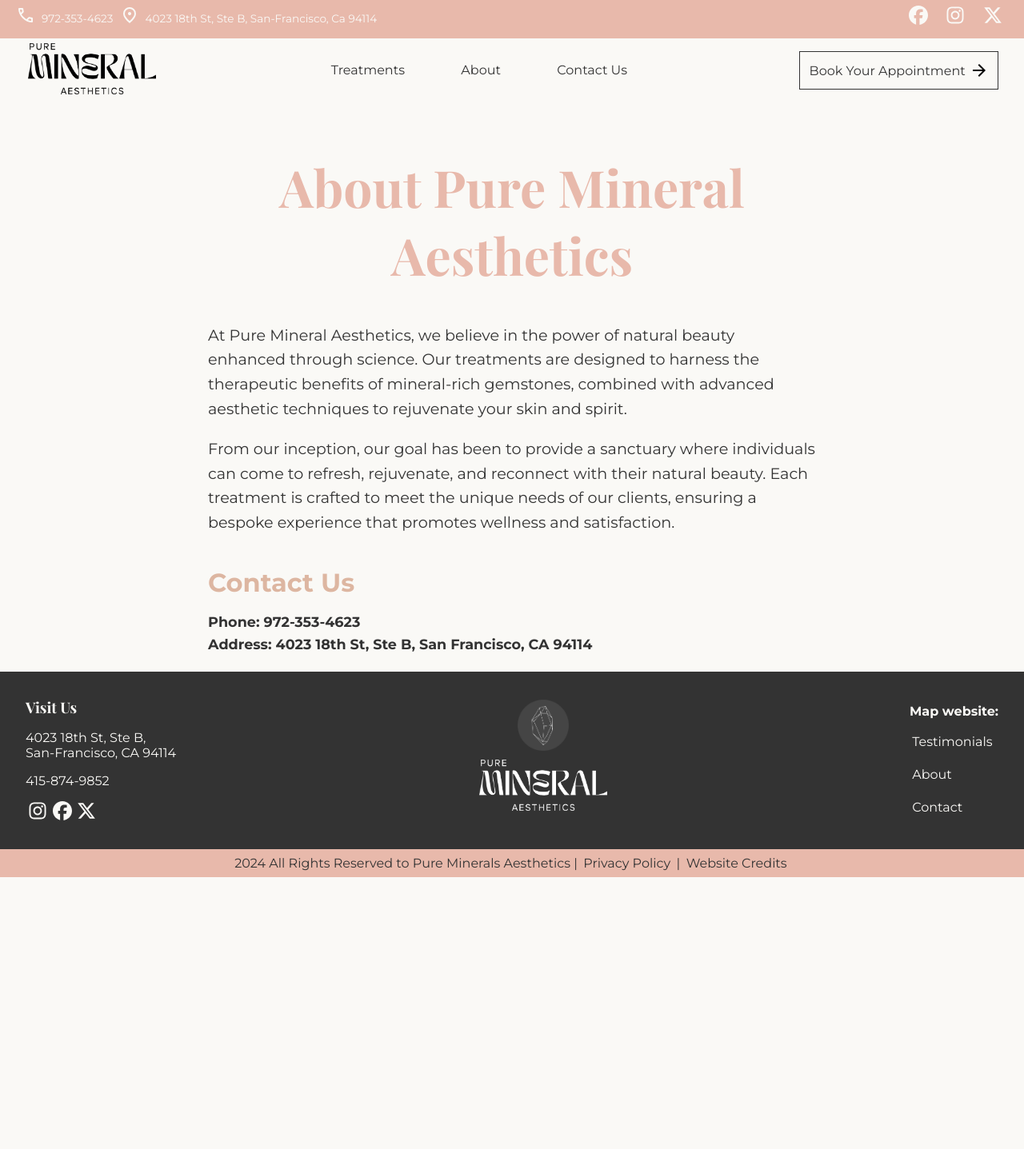
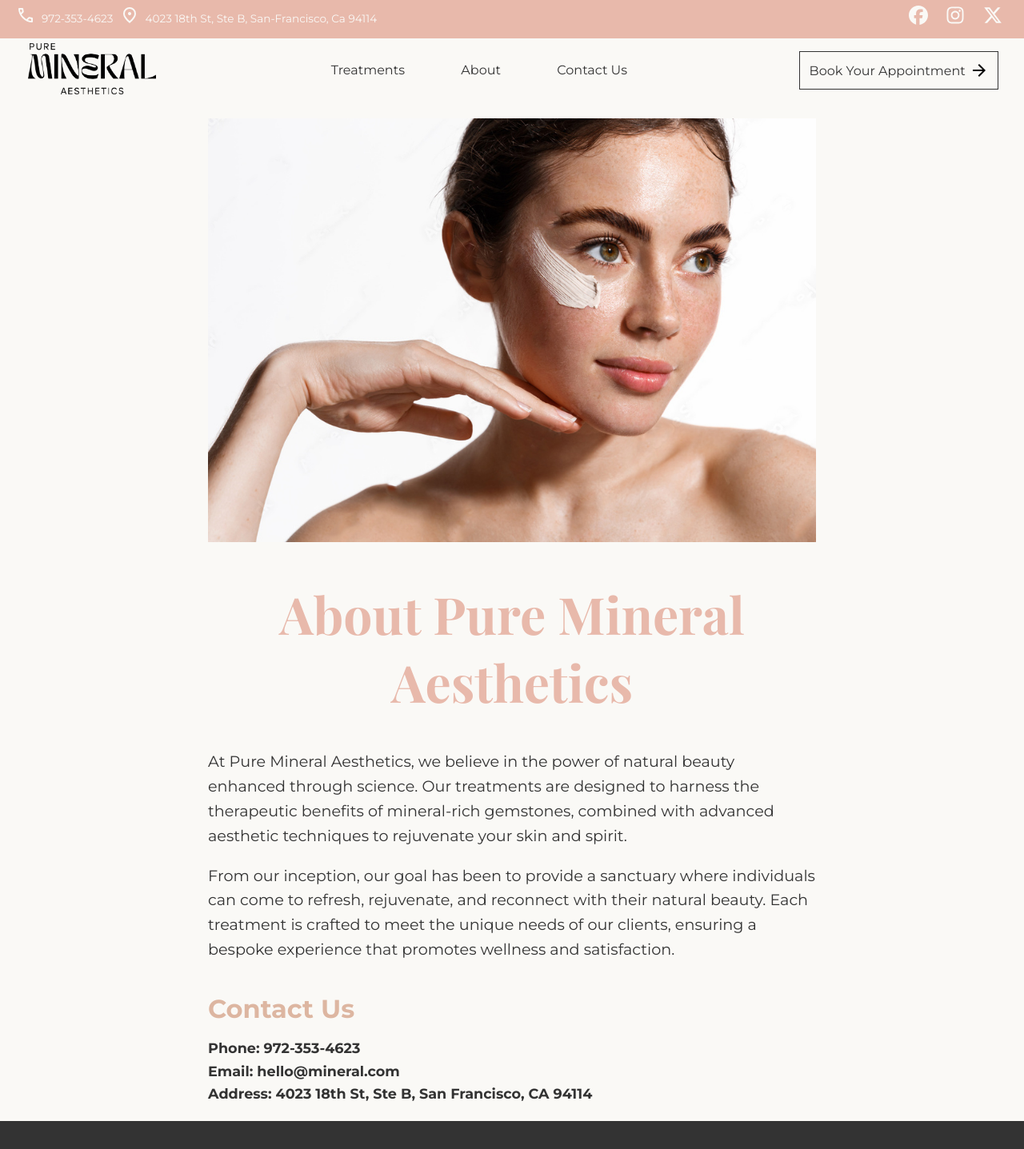
Before and after one commit to Object-ions/pure-mineral-aesthetics, a React (Create React App) app: page /about in a window 1280 px wide. Shown: the top 1437 px of the page at 80% size. Before the commit the page ends 1097 px from the top, so only its background shows below. Built offline with nearby package versions, Linux system fonts and the light colour scheme; no server answers; a web font is replaced by a local one.

Commit message:
Add small content adjustments

```diff
--- a/src/components/ServicesSection.js
+++ b/src/components/ServicesSection.js
@@ -51,7 +51,7 @@
             abilities to enhance skin elasticity and sculpt your features.
           </p>
         </div>
-        <Link to="/" className="btn">
+        <Link to="/treatments" className="btn">
           <span>Explore All Our Treatments</span>
           <ArrowIcon className="svg-icon" />
         </Link>
--- a/src/components/layout/Footer.js
+++ b/src/components/layout/Footer.js
@@ -40,9 +40,9 @@
         </div>
         <div className="navigation">
           <h4>Map website:</h4>
-          <Link to={'/'}>Testimonials</Link>
-          <Link to={'/'}>About</Link>
-          <Link to={'/'}>Contact</Link>
+          <Link to={'/treatments'}>Treatments</Link>
+          <Link to={'/about'}>About</Link>
+          <Link to={'/contact-us'}>Contact</Link>
         </div>
       </div>
       <Copyrights />
--- a/src/pages/About.js
+++ b/src/pages/About.js
@@ -1,6 +1,10 @@
+import aboutImage from '../assets/website-images/about.jpg';
 const About = () => {
   return (
     <div className="about-page">
+      <div className="image-wrapper">
+        <img src={aboutImage} alt="About us" />
+      </div>
       <h1>About Pure Mineral Aesthetics</h1>
       <p>
         At Pure Mineral Aesthetics, we believe in the power of natural beauty
@@ -18,12 +22,9 @@
 
       <div className="contact-info">
         <h2>Contact Us</h2>
-        <p>
-          <strong>Phone:</strong> 972-353-4623
-        </p>
-        <p>
-          <strong>Address:</strong> 4023 18th St, Ste B, San Francisco, CA 94114
-        </p>
+        <p>Phone: 972-353-4623</p>
+        <p>Email: hello@mineral.com</p>
+        <p>Address: 4023 18th St, Ste B, San Francisco, CA 94114</p>
       </div>
     </div>
   );
```
